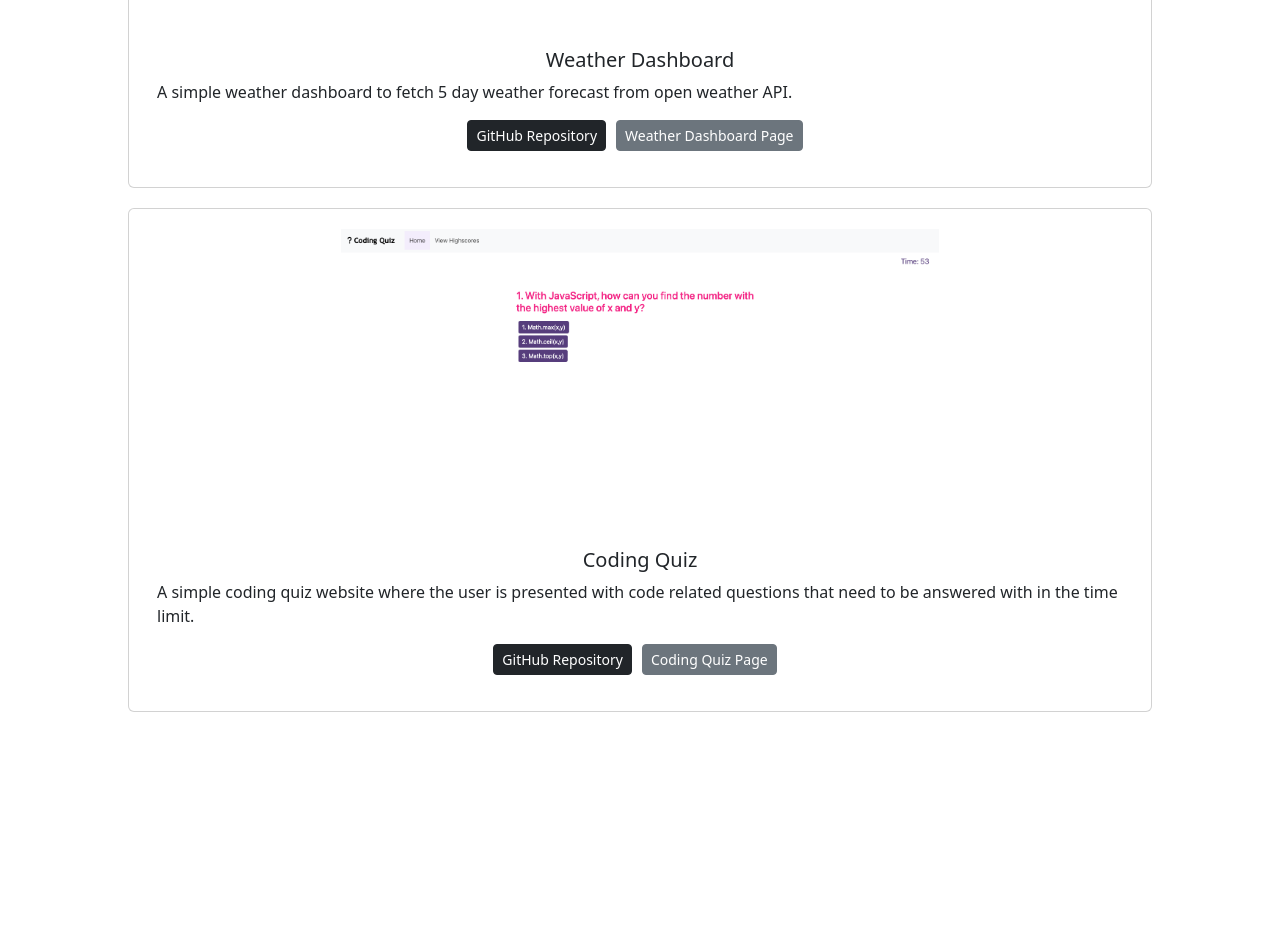
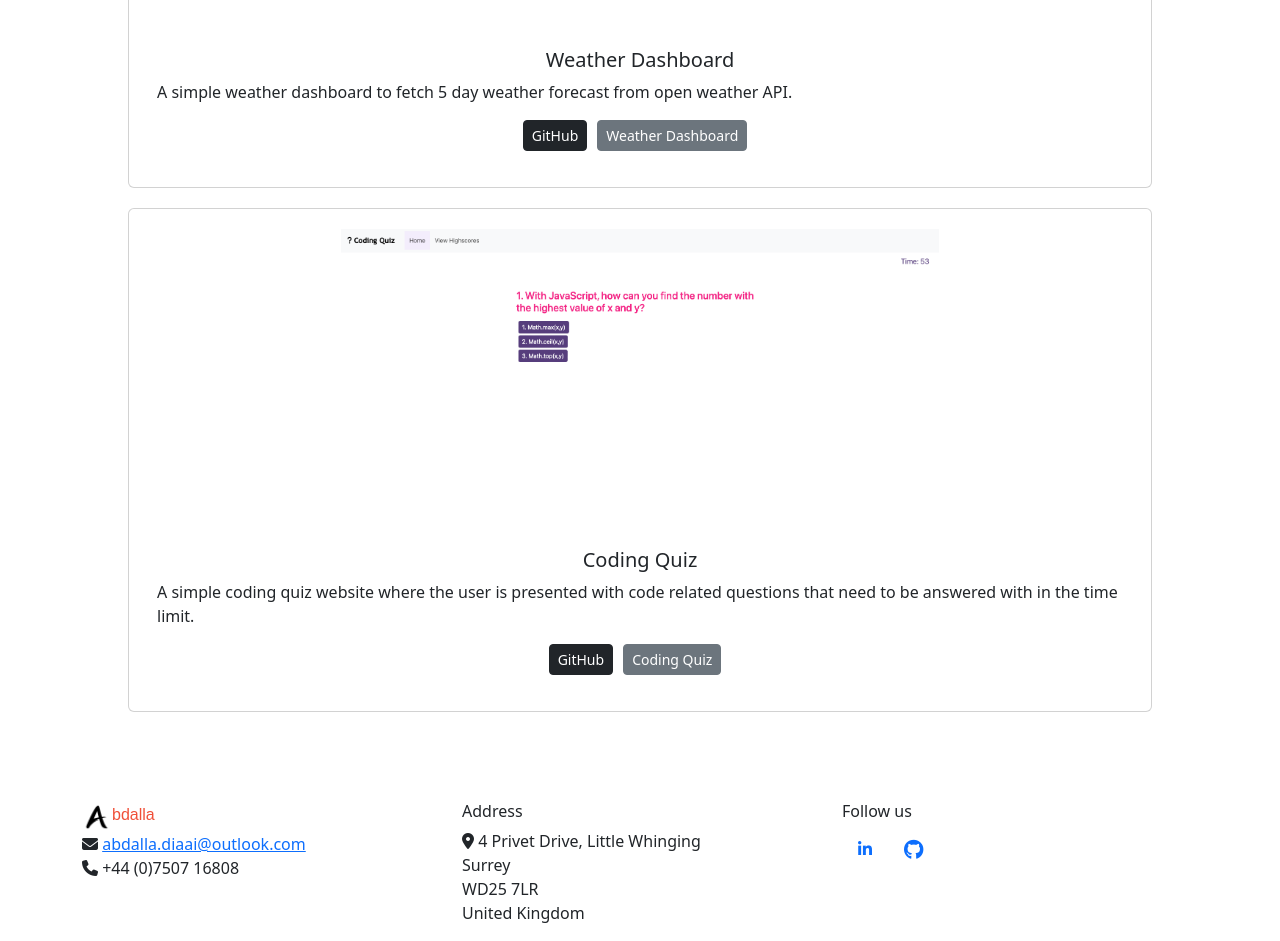
Before and after one commit to abdalla-diaai/my-portfolio, a React (Vite) app: page /projectGallery in a window 1280 px wide. Shown: the part 940-1881 px from the top of the page. Before the commit the page ends 1742 px from the top, so only its background shows below. Built offline with nearby package versions, Linux system fonts and the light colour scheme.

Commit message:
added footer component.

```diff
--- a/src/App.jsx
+++ b/src/App.jsx
@@ -5,6 +5,7 @@ import Header from "./components/Header";
 import Home from "./components/pages/Home";
 import Resume from "./components/pages/Resume";
 import ProjectGallery from "./components/pages/ProjectGallery";
+import Footer from "./components/Footer";
 
 export default function App() {
   return (
@@ -22,6 +23,7 @@ export default function App() {
           {/* Define a route that will have descendant routes */}
           <Route path="contact" element={<Contact />} />
         </Routes>
+        <Footer />
       </Router>
     </>
   );
--- /dev/null
+++ b/src/components/Footer.jsx
@@ -0,0 +1,63 @@
+import React from "react";
+import logo from "../assets/letter-a.png";
+
+export default function Footer() {
+  return (
+    <div id="footer" className="container">
+      <div className="row">
+        <div className="col-lg-4 col-md-5 col-sm-12 footer-cols footer-heading">
+        <img
+            src={logo}
+            width="30"
+            height="30"
+            className="d-inline-block align-top"
+            alt=""
+          /><span className="logo-name">bdalla</span>
+          <p id="contact-me">
+            <i className="fa-solid fa-envelope" />{" "}
+            <a href="mailto:hello@tuxedo.com" id="email">
+              abdalla.diaai@outlook.com
+            </a>
+            <br />
+            <i className="fa-solid fa-phone" /> +44 (0)7507 16808
+          </p>
+        </div>
+        <div className="col-lg-4 col-md-4 col-sm-12 d-none d-sm-block footer-cols">
+          <div className="footer-heading">
+            <h6>Address</h6>
+          </div>
+          <address>
+            <i className="fa-solid fa-location-dot" /> 4 Privet Drive, Little
+            Whinging
+            <br />
+            Surrey
+            <br />
+            WD25 7LR
+            <br />
+            United Kingdom
+          </address>
+        </div>
+        <div className="col-lg-4 col-md-3 col-sm-12 footer-cols">
+          <div className="footer-heading">
+            <h6>Follow us</h6>
+          </div>
+          <ul className="nav" id="social-icons">
+            <li className="nav-item">
+              <a
+                href="https://www.linkedin.com/in/abdalla-diaai-mohamed-434096218/"
+                className="nav-link"
+              >
+                <i className="fa-brands fa-linkedin-in" />
+              </a>
+            </li>
+            <li className="nav-item">
+              <a href="https://github.com/abdalla-diaai" className="nav-link">
+                <i className="fa-brands fa-github fa-lg" />
+              </a>
+            </li>
+          </ul>
+        </div>
+      </div>
+    </div>
+  );
+}
--- a/src/components/Header.jsx
+++ b/src/components/Header.jsx
@@ -4,11 +4,12 @@ import Container from "react-bootstrap/Container";
 import Nav from "react-bootstrap/Nav";
 import Navbar from "react-bootstrap/Navbar";
 import logo from "../assets/letter-a.png";
+
 export default function Header() {
   return (
     <Navbar expand="lg" className="bg-body-tertiary">
       <Container>
-        <Navbar.Brand href="#home">
+        <Navbar.Brand href="">
           {" "}
           <img
             src={logo}
@@ -17,6 +18,7 @@ export default function Header() {
             className="d-inline-block align-top"
             alt=""
           />
+          <span className="logo-name">bdalla</span>
         </Navbar.Brand>
         <Navbar.Toggle aria-controls="basic-navbar-nav" />
         <Navbar.Collapse id="basic-navbar-nav">
--- a/src/components/pages/Contact.jsx
+++ b/src/components/pages/Contact.jsx
@@ -1,6 +1,7 @@
 import React, { useState } from "react";
 import Container from "react-bootstrap/Container";
 import "./styles.css";
+
 export default function Contact() {
   // Setting initial state to an object
   const [formData, setFormData] = useState({
@@ -35,9 +36,6 @@ export default function Contact() {
   // Notice how each input has a `value`, `name`, and `onChange` prop
   return (
     <Container id="contact-us">
-      <div className="alert alert-light" role="alert">
-        {formData.success}
-      </div>
       <h1 className="display-4">Contact Us</h1>
       <p className="lead">
         Let’s get this conversation started. Tell us a bit about yourself, and
@@ -76,6 +74,9 @@ export default function Contact() {
           Send
         </button>
       </form>
+      <div className="alert alert-light" role="alert">
+        {formData.success}
+      </div>
       <p className="lead">
         By submitting my personal data, I consent to Zendesk collecting,
         processing, and storing my information in accordance with the{" "}
--- a/src/components/pages/Project.jsx
+++ b/src/components/pages/Project.jsx
@@ -13,14 +13,14 @@ export default function Project(props) {
             href={props.repoUrl}
             role="button"
           >
-            GitHub Repository
+            GitHub
           </a>
           <a
             className="btn btn-secondary btn-sm home-btn"
             href={props.pageUrl}
             role="button"
           >
-            {props.title} Page
+            {props.title}
           </a>
         </div>
       </div>
--- a/src/components/pages/Resume.jsx
+++ b/src/components/pages/Resume.jsx
@@ -3,13 +3,9 @@ import PDFViewer from "../PDFViewer";
 import resume from "../../assets/myResume.pdf";
 
 export default function Resume() {
-  return(
-    <div>
-        <h2>my resume</h2>
-    <PDFViewer pdf={resume} options={{ workerSrc: "/pdf.worker.js" }} />;
-
+  return (
+    <div id="resume" className="card">
+      <PDFViewer pdf={resume} options={{ workerSrc: "/pdf.worker.js" }} />
     </div>
-
-  )
-
+  );
 }
--- a/src/components/pages/styles.css
+++ b/src/components/pages/styles.css
@@ -2,6 +2,11 @@
 #contact-us,
 #projects-container {
   padding: 70px;
+}
+
+.logo-name {
+    color: #f05039;
+    font-family:Arial, Helvetica, sans-serif;
 }
 
 .home-btn {
@@ -16,11 +21,21 @@
 .card-text {
   text-align: left;
 }
+
 .project-image {
   max-width: 60%;
   align-self: center;
 }
 
+h2 {
+  text-align: center;
+  flex-grow: 1;
+}
+
+#resume {
+    padding: 50px;
+    margin: 50px
+}
 strong {
   font-size: 5rem;
   color: #f05039;
@@ -34,6 +49,11 @@ b {
 .form {
   padding: 50px;
 }
+
 .form-control {
   margin-block-end: 10px;
 }
+
+#footer {
+   align-items: center;
+}
```
Also changed, not shown: src/components/PDFViewer.jsx (+4 -6 lines).
